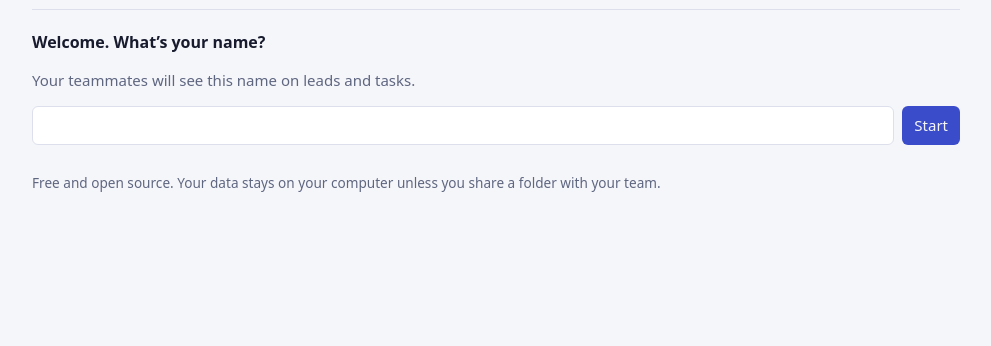
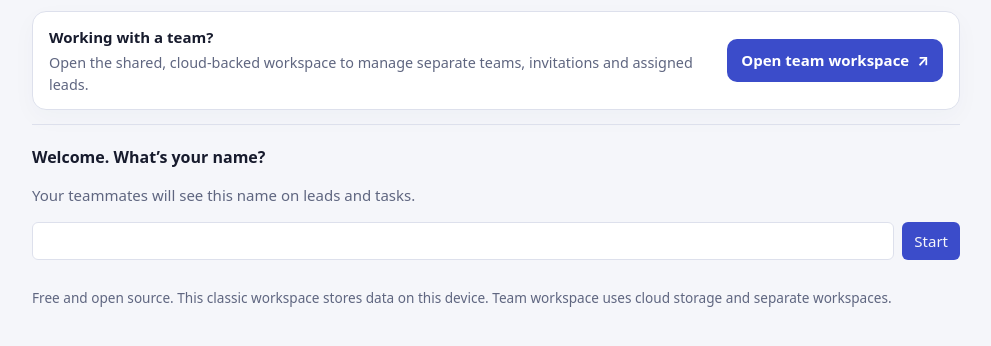
Before and after one commit to Chriss1o1/Followup-CRM, a website: page index.html in a window 1280 px wide. Shown: the part 58-404 px from the top of the page, without its empty margins (144-1135 px from the left). Drawn offline with Linux system fonts and the light colour scheme.

Commit message:
Add team workspace entry point and subtle SaaS motion

```diff
--- a/index.html
+++ b/index.html
@@ -38,15 +38,33 @@ pre{background:var(--bg);border:1px solid var(--line);border-radius:6px;padding:
 .sug button{margin:4px 6px 0 0}
 footer{color:var(--mute);font-size:.85rem;margin:28px 0 10px}
 @media(max-width:560px){.grid{grid-template-columns:1fr}.row{flex-direction:column;align-items:stretch}}
+
+/* SaaS polish: subtle motion, refined surfaces, and reduced-motion support */
+@keyframes fu-rise{from{opacity:0;transform:translateY(8px)}to{opacity:1;transform:translateY(0)}}
+main{animation:fu-rise .35s ease-out both}
+#view>*{animation:fu-rise .24s ease-out both}
+button,a,.b,nav button{transition:transform .16s ease,box-shadow .16s ease,background-color .16s ease,border-color .16s ease}
+button:hover,.b:hover,nav button:hover{transform:translateY(-1px);box-shadow:0 5px 16px #20264a12}
+button:active,.b:active{transform:translateY(0)}
+input,select,textarea{transition:border-color .16s ease,box-shadow .16s ease}
+input:focus,select:focus,textarea:focus{outline:none;border-color:var(--acc);box-shadow:0 0 0 3px color-mix(in srgb,var(--acc) 16%,transparent)}
+.workspace-bridge{display:flex;align-items:center;justify-content:space-between;gap:14px;margin:14px 0;padding:14px 16px;border:1px solid var(--line);border-radius:14px;background:var(--card);box-shadow:0 8px 24px #28316b08}
+.workspace-bridge p{margin:4px 0 0;color:var(--mute);font-size:.9rem}
+.workspace-bridge a{display:inline-flex;align-items:center;gap:8px;white-space:nowrap;text-decoration:none;background:var(--acc);color:white;padding:10px 14px;border-radius:10px;font-weight:650}
+.workspace-bridge a:hover{filter:brightness(1.04)}
+@media(prefers-reduced-motion:reduce){*,*::before,*::after{animation-duration:.01ms!important;animation-iteration-count:1!important;scroll-behavior:auto!important;transition-duration:.01ms!important}}
+@media(max-width:560px){.workspace-bridge{align-items:stretch;flex-direction:column}.workspace-bridge a{justify-content:center}}
+
 </style>
 </head>
 <body>
 <main>
 <header><h1>FollowUp</h1><form class="quick" id="quick"><input id="qa" placeholder="New lead: Name, email, what happened or what’s next" aria-label="Quick add lead"><button class="b">Add</button></form></header>
+<section class="workspace-bridge" aria-label="Team workspace"><div><strong>Working with a team?</strong><p>Open the shared, cloud-backed workspace to manage separate teams, invitations and assigned leads.</p></div><a href="https://chriss1o1.github.io/followup-crm-test/shared-crm.html">Open team workspace <span aria-hidden="true">↗</span></a></section>
 <nav role="tablist" id="nav"></nav>
 <div id="banner"></div>
 <div id="view"></div>
-<footer>Free and open source. Your data stays on your computer unless you share a folder with your team.</footer>
+<footer>Free and open source. This classic workspace stores data on this device. Team workspace uses cloud storage and separate workspaces.</footer>
 </main>
 <dialog id="dlg"></dialog>
 <input type="file" id="file" accept=".csv,.json" hidden>
```
